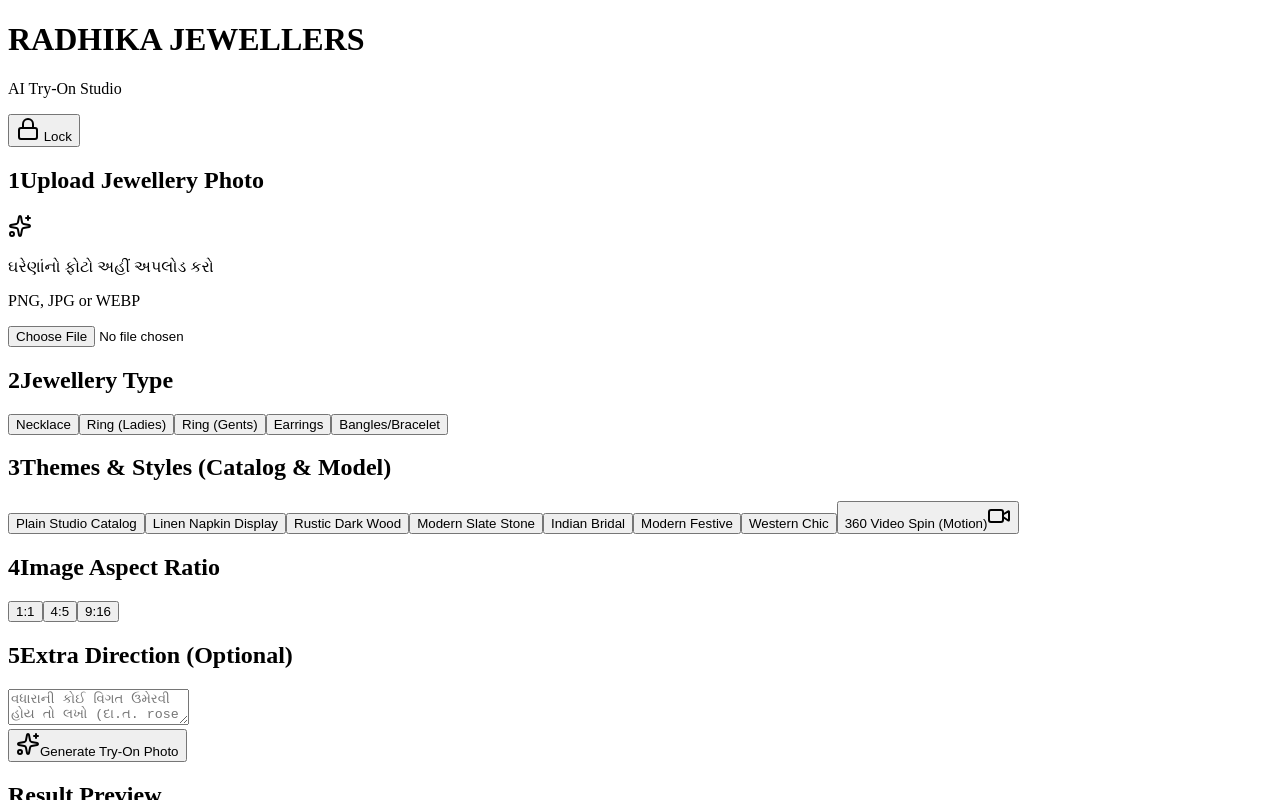
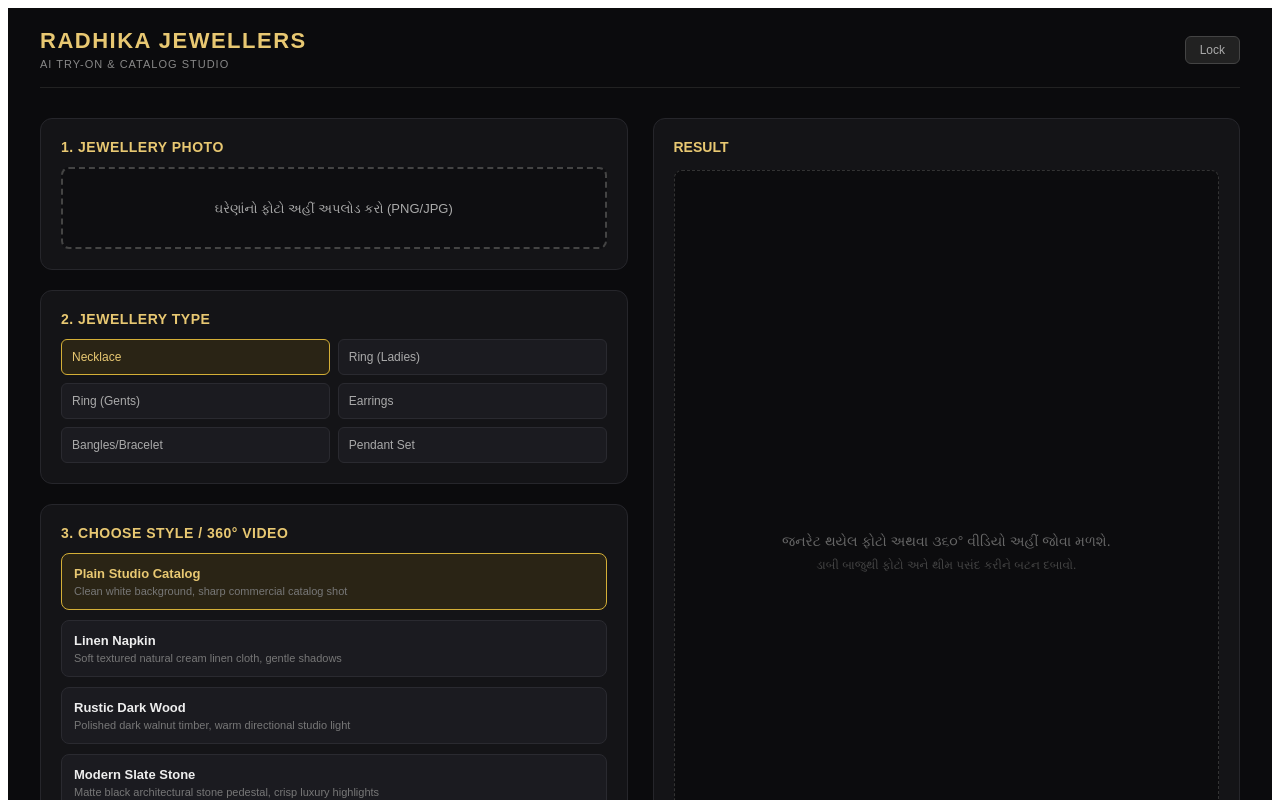
Before and after one commit to rjkjew-dot/radhika-tryon, a Next.js app: page / in a window 1280 px wide. Both pictures are taken after typing "Sample123" into the empty fields and a click on the button "Unlock Studio". Shown: the top 800 px of the page. Built offline with nearby package versions, Linux system fonts and the light colour scheme.

Commit message:
Update page.tsx

```diff
--- a/src/app/page.tsx
+++ b/src/app/page.tsx
@@ -1,194 +1,118 @@
 "use client";
 
 import React, { useState } from "react";
-import {
-  Sparkles,
-  Gem,
-  CircleDot,
-  Layers,
-  Video,
-  Download,
-  RefreshCw,
-  Lock,
-  Unlock,
-  CheckCircle2,
-} from "lucide-react";
-import {
-  JEWELRY_TYPES,
-  MODEL_LOOKS,
-  ASPECT_RATIOS,
-  LOOK_PROMPTS,
-  GENDER_DIRECTION,
-  type JewelryType,
-  type ModelLook,
-  type AspectRatio,
-} from "@/lib/prompts";
+
+const JEWELRY_TYPES = [
+  "Necklace",
+  "Ring (Ladies)",
+  "Ring (Gents)",
+  "Earrings",
+  "Bangles/Bracelet",
+  "Pendant Set",
+];
+
+const THEMES = [
+  { id: "Plain Studio Catalog", name: "Plain Studio Catalog", desc: "Clean white background, sharp commercial catalog shot" },
+  { id: "Linen Napkin", name: "Linen Napkin", desc: "Soft textured natural cream linen cloth, gentle shadows" },
+  { id: "Rustic Dark Wood", name: "Rustic Dark Wood", desc: "Polished dark walnut timber, warm directional studio light" },
+  { id: "Modern Slate Stone", name: "Modern Slate Stone", desc: "Matte black architectural stone pedestal, crisp luxury highlights" },
+  { id: "360 Video Spin (Motion)", name: "360° Video Spin", desc: "Smooth motorized rotating presentation on turntable" },
+];
 
 export default function Home() {
   const [unlocked, setUnlocked] = useState(false);
   const [password, setPassword] = useState("");
-  const [selectedType, setSelectedType] = useState<JewelryType>("Necklace");
-  const [selectedLook, setSelectedLook] = useState<ModelLook>("Plain Studio Catalog");
-  const [selectedRatio, setSelectedRatio] = useState<AspectRatio>("4:5");
-  const [extraPrompt, setExtraPrompt] = useState("");
+  const [selectedType, setSelectedType] = useState("Necklace");
+  const [selectedTheme, setSelectedTheme] = useState("Plain Studio Catalog");
   const [imageFile, setImageFile] = useState<string | null>(null);
   const [loading, setLoading] = useState(false);
-  const [resultMedia, setResultMedia] = useState<string | null>(null);
-  const [mediaType, setMediaType] = useState<"image" | "video">("image");
 
   const handleUnlock = (e: React.FormEvent) => {
     e.preventDefault();
-    if (password.trim().length > 0) {
-      setUnlocked(true);
-    }
+    if (password.trim().length > 0) setUnlocked(true);
   };
 
   const handleImageUpload = (e: React.ChangeEvent<HTMLInputElement>) => {
     const file = e.target.files?.[0];
     if (file) {
       const reader = new FileReader();
-      reader.onloadend = () => {
-        setImageFile(reader.result as string);
-      };
+      reader.onloadend = () => setImageFile(reader.result as string);
       reader.readAsDataURL(file);
-    }
-  };
-
-  const handleGenerate = async () => {
-    if (!imageFile) {
-      alert("કૃપા કરીને પહેલાં ઘરેણાંનો ફોટો અપલોડ કરો.");
-      return;
-    }
-
-    setLoading(true);
-    try {
-      const isVideo = selectedLook === "360 Video Spin (Motion)";
-      setMediaType(isVideo ? "video" : "image");
-
-      const genderAddon = GENDER_DIRECTION[selectedType] || "";
-      const basePrompt = LOOK_PROMPTS[selectedLook] || "";
-      const fullPrompt = `${basePrompt} ${genderAddon} ${extraPrompt}`.trim();
-
-      const response = await fetch("/api/generate", {
-        method: "POST",
-        headers: { "Content-Type": "application/json" },
-        body: JSON.stringify({
-          prompt: fullPrompt,
-          image: imageFile,
-          aspectRatio: selectedRatio,
-          jewelryType: selectedType,
-          look: selectedLook,
-          isVideo,
-        }),
-      });
-
-      if (!response.ok) {
-        throw new Error("Generation failed");
-      }
-
-      const data = await response.json();
-      setResultMedia(data.outputUrl || data.url);
-    } catch (err) {
-      alert("જનરેટ કરવામાં સમસ્યા આવી. ફરી પ્રયાસ કરો.");
-    } finally {
-      setLoading(false);
     }
   };
 
   if (!unlocked) {
     return (
-      <main className="min-h-screen bg-[#0d0d0d] text-amber-100 flex items-center justify-center p-4">
-        <div className="max-w-md w-full p-8 rounded-2xl bg-[#171717] border border-amber-500/20 shadow-2xl text-center space-y-6">
-          <div className="inline-flex p-4 rounded-full bg-amber-500/10 text-amber-400 mb-2">
-            <Lock className="w-8 h-8" />
-          </div>
-          <h1 className="text-2xl font-serif font-bold tracking-wider text-amber-200">
-            RADHIKA JEWELLERS
-          </h1>
-          <p className="text-xs text-neutral-400 uppercase tracking-widest">
-            AI Try-On & Catalog Studio
-          </p>
-          <form onSubmit={handleUnlock} className="space-y-4 pt-4">
+      <div style={{ minHeight: "100vh", backgroundColor: "#0b0b0d", color: "#f7e7ce", display: "flex", alignItems: "center", justifyContent: "center", fontFamily: "sans-serif" }}>
+        <div style={{ background: "#16161a", padding: "40px", borderRadius: "16px", border: "1px solid #d4af37", textAlign: "center", maxWidth: "400px", width: "90%", boxShadow: "0 10px 30px rgba(0,0,0,0.8)" }}>
+          <h1 style={{ color: "#e8c872", letterSpacing: "2px", margin: "0 0 10px 0", fontSize: "24px" }}>RADHIKA JEWELLERS</h1>
+          <p style={{ color: "#888", fontSize: "12px", marginBottom: "25px", letterSpacing: "1px" }}>AI STUDIO ACCESS</p>
+          <form onSubmit={handleUnlock}>
             <input
               type="password"
-              placeholder="Staff Password"
+              placeholder="Enter Staff Password"
               value={password}
               onChange={(e) => setPassword(e.target.value)}
-              className="w-full px-4 py-3 rounded-lg bg-[#222] border border-amber-500/30 text-white placeholder-neutral-500 text-center tracking-widest focus:outline-none focus:border-amber-400"
+              style={{ width: "100%", padding: "12px", borderRadius: "8px", background: "#222", border: "1px solid #444", color: "#fff", textAlign: "center", marginBottom: "15px", boxSizing: "border-box" }}
             />
-            <button
-              type="submit"
-              className="w-full py-3 bg-gradient-to-r from-amber-500 to-amber-600 hover:from-amber-400 hover:to-amber-500 text-black font-semibold rounded-lg shadow-lg flex items-center justify-center gap-2"
-            >
-              <Unlock className="w-4 h-4" /> Unlock Studio
+            <button type="submit" style={{ width: "100%", padding: "12px", borderRadius: "8px", background: "linear-gradient(135deg, #d4af37, #aa820a)", border: "none", color: "#000", fontWeight: "bold", cursor: "pointer" }}>
+              Unlock Studio
             </button>
           </form>
         </div>
-      </main>
+      </div>
     );
   }
 
   return (
-    <main className="min-h-screen bg-[#0e0e10] text-neutral-200 pb-12 font-sans">
-      <header className="border-b border-neutral-800/80 bg-[#141416]/80 backdrop-blur px-6 py-4 flex items-center justify-between sticky top-0 z-50">
+    <div style={{ minHeight: "100vh", backgroundColor: "#0b0b0d", color: "#e5e5e5", fontFamily: "sans-serif", padding: "20px" }}>
+      {/* Header */}
+      <header style={{ display: "flex", justifyContent: "space-between", alignItems: "center", borderBottom: "1px solid #222", paddingBottom: "15px", maxWidth: "1200px", margin: "0 auto 30px auto" }}>
         <div>
-          <h1 className="text-xl font-serif font-bold text-amber-200 tracking-wide">
-            RADHIKA JEWELLERS
-          </h1>
-          <p className="text-[11px] text-amber-400/80 tracking-widest uppercase">
-            AI Try-On Studio
-          </p>
+          <h1 style={{ color: "#e8c872", margin: 0, fontSize: "22px", letterSpacing: "1.5px" }}>RADHIKA JEWELLERS</h1>
+          <span style={{ fontSize: "11px", color: "#888", letterSpacing: "1px" }}>AI TRY-ON & CATALOG STUDIO</span>
         </div>
-        <button
-          onClick={() => setUnlocked(false)}
-          className="text-xs px-3 py-1.5 rounded border border-neutral-700 hover:bg-neutral-800 text-neutral-400 flex items-center gap-1.5"
-        >
-          <Lock className="w-3.5 h-3.5" /> Lock
+        <button onClick={() => setUnlocked(false)} style={{ background: "#222", border: "1px solid #444", color: "#aaa", padding: "6px 14px", borderRadius: "6px", cursor: "pointer", fontSize: "12px" }}>
+          Lock
         </button>
       </header>
 
-      <div className="max-w-7xl mx-auto px-4 md:px-8 mt-8 grid grid-cols-1 lg:grid-cols-12 gap-8">
-        {/* Left Settings Panel */}
-        <div className="lg:col-span-6 space-y-6">
+      {/* Main Studio Layout */}
+      <div style={{ display: "grid", gridTemplateColumns: "repeat(auto-fit, minmax(320px, 1fr))", gap: "25px", maxWidth: "1200px", margin: "0 auto" }}>
+        {/* Left Side Controls */}
+        <div style={{ display: "flex", flexDirection: "column", gap: "20px" }}>
+
           {/* Step 1: Upload */}
-          <div className="p-5 rounded-xl bg-[#161619] border border-neutral-800/80 shadow-md space-y-3">
-            <h2 className="text-sm font-semibold tracking-wide text-amber-300 uppercase flex items-center gap-2">
-              <span className="w-5 h-5 rounded-full bg-amber-400/20 text-amber-300 text-xs flex items-center justify-center font-bold">1</span>
-              Upload Jewellery Photo
-            </h2>
-            <label className="border-2 border-dashed border-neutral-700 hover:border-amber-400/50 rounded-lg p-6 flex flex-col items-center justify-center cursor-pointer transition bg-black/20">
+          <div style={{ background: "#141417", padding: "20px", borderRadius: "12px", border: "1px solid #26262b" }}>
+            <h3 style={{ color: "#e8c872", fontSize: "14px", margin: "0 0 12px 0", letterSpacing: "0.5px" }}>1. JEWELLERY PHOTO</h3>
+            <label style={{ border: "2px dashed #444", borderRadius: "8px", padding: "30px", display: "block", textAlign: "center", cursor: "pointer", background: "#0e0e11" }}>
               {imageFile ? (
-                <div className="text-center space-y-2">
-                  <CheckCircle2 className="w-8 h-8 text-emerald-400 mx-auto" />
-                  <p className="text-xs text-neutral-300">ફોટો અપલોડ થઈ ગયો છે (બદલવા ક્લિક કરો)</p>
-                </div>
+                <span style={{ color: "#4ade80", fontSize: "13px" }}>✓ ફોટો સિલેક્ટ થઈ ગયો છે</span>
               ) : (
-                <div className="text-center space-y-2">
-                  <Sparkles className="w-8 h-8 text-amber-400/60 mx-auto" />
-                  <p className="text-sm font-medium text-neutral-300">ઘરેણાંનો ફોટો અહીં અપલોડ કરો</p>
-                  <p className="text-[11px] text-neutral-500">PNG, JPG or WEBP</p>
-                </div>
+                <span style={{ color: "#aaa", fontSize: "13px" }}>ઘરેણાંનો ફોટો અહીં અપલોડ કરો (PNG/JPG)</span>
               )}
-              <input type="file" accept="image/*" className="hidden" onChange={handleImageUpload} />
+              <input type="file" accept="image/*" onChange={handleImageUpload} style={{ display: "none" }} />
             </label>
           </div>
 
-          {/* Step 2: Jewelry Type (Includes Gents / Ladies Ring) */}
-          <div className="p-5 rounded-xl bg-[#161619] border border-neutral-800/80 shadow-md space-y-3">
-            <h2 className="text-sm font-semibold tracking-wide text-amber-300 uppercase flex items-center gap-2">
-              <span className="w-5 h-5 rounded-full bg-amber-400/20 text-amber-300 text-xs flex items-center justify-center font-bold">2</span>
-              Jewellery Type
-            </h2>
-            <div className="grid grid-cols-2 sm:grid-cols-3 gap-2">
+          {/* Step 2: Jewelry Type */}
+          <div style={{ background: "#141417", padding: "20px", borderRadius: "12px", border: "1px solid #26262b" }}>
+            <h3 style={{ color: "#e8c872", fontSize: "14px", margin: "0 0 12px 0", letterSpacing: "0.5px" }}>2. JEWELLERY TYPE</h3>
+            <div style={{ display: "grid", gridTemplateColumns: "1fr 1fr", gap: "8px" }}>
               {JEWELRY_TYPES.map((type) => (
                 <button
                   key={type}
                   onClick={() => setSelectedType(type)}
-                  className={`p-2.5 rounded-lg border text-xs font-medium text-left transition ${
-                    selectedType === type
-                      ? "border-amber-400 bg-amber-400/10 text-amber-200"
-                      : "border-neutral-800 bg-[#1d1d22] text-neutral-400 hover:border-neutral-700"
-                  }`}
+                  style={{
+                    padding: "10px",
+                    borderRadius: "6px",
+                    border: selectedType === type ? "1px solid #d4af37" : "1px solid #2a2a30",
+                    background: selectedType === type ? "#2a2415" : "#1b1b20",
+                    color: selectedType === type ? "#e8c872" : "#aaa",
+                    cursor: "pointer",
+                    fontSize: "12px",
+                    textAlign: "left"
+                  }}
                 >
                   {type}
                 </button>
@@ -196,129 +120,61 @@
             </div>
           </div>
 
-          {/* Step 3: Model & Catalog Theme Selection */}
-          <div className="p-5 rounded-xl bg-[#161619] border border-neutral-800/80 shadow-md space-y-3">
-            <h2 className="text-sm font-semibold tracking-wide text-amber-300 uppercase flex items-center gap-2">
-              <span className="w-5 h-5 rounded-full bg-amber-400/20 text-amber-300 text-xs flex items-center justify-center font-bold">3</span>
-              Themes & Styles (Catalog & Model)
-            </h2>
-            <div className="grid grid-cols-1 sm:grid-cols-2 gap-2.5">
-              {MODEL_LOOKS.map((look) => (
-                <button
-                  key={look}
-                  onClick={() => setSelectedLook(look)}
-                  className={`p-3 rounded-lg border text-xs font-medium text-left flex items-center justify-between transition ${
-                    selectedLook === look
-                      ? "border-amber-400 bg-amber-400/10 text-amber-200"
-                      : "border-neutral-800 bg-[#1d1d22] text-neutral-400 hover:border-neutral-700"
-                  }`}
+          {/* Step 3: Themes & 360 Video */}
+          <div style={{ background: "#141417", padding: "20px", borderRadius: "12px", border: "1px solid #26262b" }}>
+            <h3 style={{ color: "#e8c872", fontSize: "14px", margin: "0 0 12px 0", letterSpacing: "0.5px" }}>3. CHOOSE STYLE / 360° VIDEO</h3>
+            <div style={{ display: "flex", flexDirection: "column", gap: "10px" }}>
+              {THEMES.map((theme) => (
+                <div
+                  key={theme.id}
+                  onClick={() => setSelectedTheme(theme.id)}
+                  style={{
+                    padding: "12px",
+                    borderRadius: "8px",
+                    border: selectedTheme === theme.id ? "1px solid #d4af37" : "1px solid #2a2a30",
+                    background: selectedTheme === theme.id ? "#2a2415" : "#1b1b20",
+                    cursor: "pointer"
+                  }}
                 >
-                  <span>{look}</span>
-                  {look === "360 Video Spin (Motion)" && (
-                    <Video className="w-3.5 h-3.5 text-amber-400 ml-1" />
-                  )}
-                </button>
+                  <div style={{ color: selectedTheme === theme.id ? "#e8c872" : "#eee", fontWeight: "bold", fontSize: "13px" }}>
+                    {theme.name}
+                  </div>
+                  <div style={{ color: "#777", fontSize: "11px", marginTop: "4px" }}>
+                    {theme.desc}
+                  </div>
+                </div>
               ))}
             </div>
           </div>
 
-          {/* Step 4: Aspect Ratio */}
-          <div className="p-5 rounded-xl bg-[#161619] border border-neutral-800/80 shadow-md space-y-3">
-            <h2 className="text-sm font-semibold tracking-wide text-amber-300 uppercase flex items-center gap-2">
-              <span className="w-5 h-5 rounded-full bg-amber-400/20 text-amber-300 text-xs flex items-center justify-center font-bold">4</span>
-              Image Aspect Ratio
-            </h2>
-            <div className="grid grid-cols-3 gap-2">
-              {ASPECT_RATIOS.map((ratio) => (
-                <button
-                  key={ratio}
-                  onClick={() => setSelectedRatio(ratio)}
-                  className={`p-2.5 rounded-lg border text-xs text-center transition ${
-                    selectedRatio === ratio
-                      ? "border-amber-400 bg-amber-400/10 text-amber-200 font-semibold"
-                      : "border-neutral-800 bg-[#1d1d22] text-neutral-400 hover:border-neutral-700"
-                  }`}
-                >
-                  {ratio}
-                </button>
-              ))}
-            </div>
-          </div>
-
-          {/* Step 5: Extra Optional Direction */}
-          <div className="p-5 rounded-xl bg-[#161619] border border-neutral-800/80 shadow-md space-y-3">
-            <h2 className="text-sm font-semibold tracking-wide text-amber-300 uppercase flex items-center gap-2">
-              <span className="w-5 h-5 rounded-full bg-amber-400/20 text-amber-300 text-xs flex items-center justify-center font-bold">5</span>
-              Extra Direction (Optional)
-            </h2>
-            <textarea
-              rows={2}
-              value={extraPrompt}
-              onChange={(e) => setExtraPrompt(e.target.value)}
-              placeholder="વધારાની કોઈ વિગત ઉમેરવી હોય તો લખો (દા.ત. rose gold tint, bright sunshine)..."
-              className="w-full bg-[#111] border border-neutral-800 rounded-lg p-3 text-xs text-neutral-200 placeholder-neutral-500 focus:outline-none focus:border-amber-400"
-            />
-          </div>
-
           {/* Action Button */}
           <button
-            onClick={handleGenerate}
-            disabled={loading}
-            className="w-full py-4 bg-gradient-to-r from-amber-500 to-amber-600 hover:from-amber-400 hover:to-amber-500 text-black font-bold text-sm rounded-xl shadow-lg transition flex items-center justify-center gap-2 disabled:opacity-50 cursor-pointer"
+            onClick={() => alert("જનરેટ થઈ રહ્યું છે...")}
+            style={{
+              padding: "16px",
+              borderRadius: "10px",
+              background: "linear-gradient(135deg, #d4af37, #aa820a)",
+              border: "none",
+              color: "#000",
+              fontWeight: "bold",
+              fontSize: "15px",
+              cursor: "pointer",
+              letterSpacing: "0.5px"
+            }}
           >
-            {loading ? (
-              <>
-                <RefreshCw className="w-5 h-5 animate-spin" />
-                તૈયાર થઈ રહ્યું છે, કૃપા કરીને થોડીવાર રાહ જુઓ...
-              </>
-            ) : (
-              <>
-                <Sparkles className="w-5 h-5" />
-                {selectedLook === "360 Video Spin (Motion)"
-                  ? "Generate 360° Video"
-                  : "Generate Try-On Photo"}
-              </>
-            )}
+            {selectedTheme === "360 Video Spin (Motion)" ? "Generate 360° Video" : "Generate Photo"}
           </button>
         </div>
 
-        {/* Right Output Panel */}
-        <div className="lg:col-span-6 flex flex-col">
-          <div className="p-6 rounded-2xl bg-[#161619] border border-neutral-800 flex-1 flex flex-col">
-            <h2 className="text-sm font-semibold text-amber-300 tracking-wide uppercase mb-4">
-              Result Preview
-            </h2>
-            <div className="flex-1 min-h-[420px] rounded-xl border border-dashed border-neutral-800 bg-[#0d0d10] flex flex-col items-center justify-center overflow-hidden relative p-4">
-              {resultMedia ? (
-                mediaType === "video" ? (
-                  <video src={resultMedia} controls autoPlay loop className="max-h-[500px] w-auto rounded-lg shadow-xl" />
-                ) : (
-                  <img src={resultMedia} alt="AI Generated Jewelry" className="max-h-[500px] w-auto object-contain rounded-lg shadow-xl" />
-                )
-              ) : (
-                <div className="text-center space-y-3 text-neutral-500">
-                  <Layers className="w-12 h-12 stroke-[1.2] mx-auto opacity-40" />
-                  <p className="text-sm">જનરેટ થયેલ ફોટો અથવા વિડીયો અહીં જોવા મળશે.</p>
-                  <p className="text-xs text-neutral-600">ડાબી બાજુથી લુક અને પ્રકાર પસંદ કરી Generate બટન દબાવો.</p>
-                </div>
-              )}
-            </div>
-            {resultMedia && (
-              <div className="mt-4 flex justify-end">
-                <a
-                  href={resultMedia}
-                  download="radhika-jewellery-design"
-                  target="_blank"
-                  rel="noreferrer"
-                  className="px-4 py-2 bg-neutral-800 hover:bg-neutral-700 text-neutral-200 text-xs font-medium rounded-lg flex items-center gap-2 border border-neutral-700"
-                >
-                  <Download className="w-4 h-4" /> Download Result
-                </a>
-              </div>
-            )}
+        {/* Right Side: Output Result Box */}
+        <div style={{ background: "#141417", borderRadius: "12px", border: "1px solid #26262b", padding: "20px", display: "flex", flexDirection: "column" }}>
+          <h3 style={{ color: "#e8c872", fontSize: "14px", margin: "0 0 15px 0" }}>RESULT</h3>
+          <div style={{ flex: 1, minHeight: "450px", background: "#0c0c0e", borderRadius: "8px", border: "1px dashed #333", display: "flex", alignItems: "center", justifyContent: "center", flexDirection: "column", color: "#666", padding: "20px", textAlign: "center" }}>
+            <p style={{ margin: 0, fontSize: "14px" }}>જનરેટ થયેલ ફોટો અથવા ૩૬૦° વીડિયો અહીં જોવા મળશે.</p>
+            <p style={{ fontSize: "12px", color: "#444", marginTop: "8px" }}>ડાબી બાજુથી ફોટો અને થીમ પસંદ કરીને બટન દબાવો.</p>
           </div>
         </div>
       </div>
-    </main>
+    </div>
   );
 }
```
